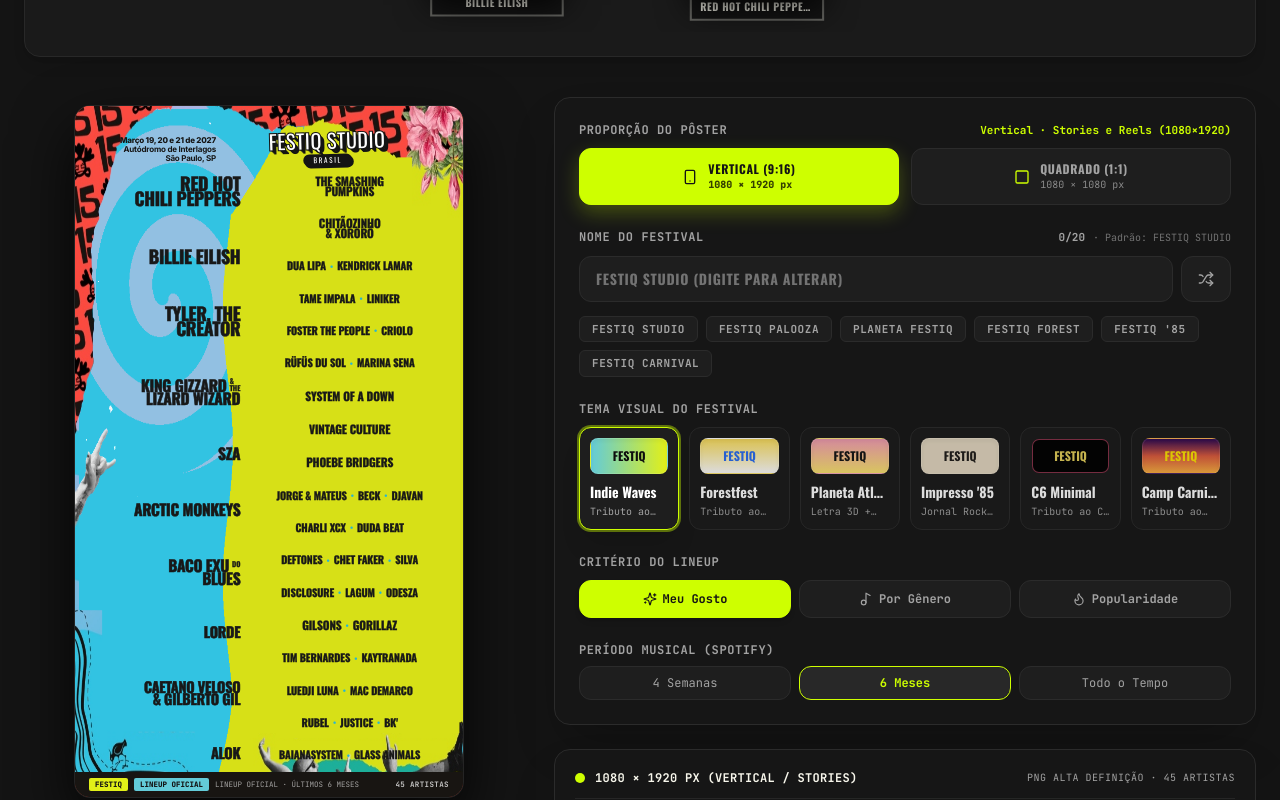
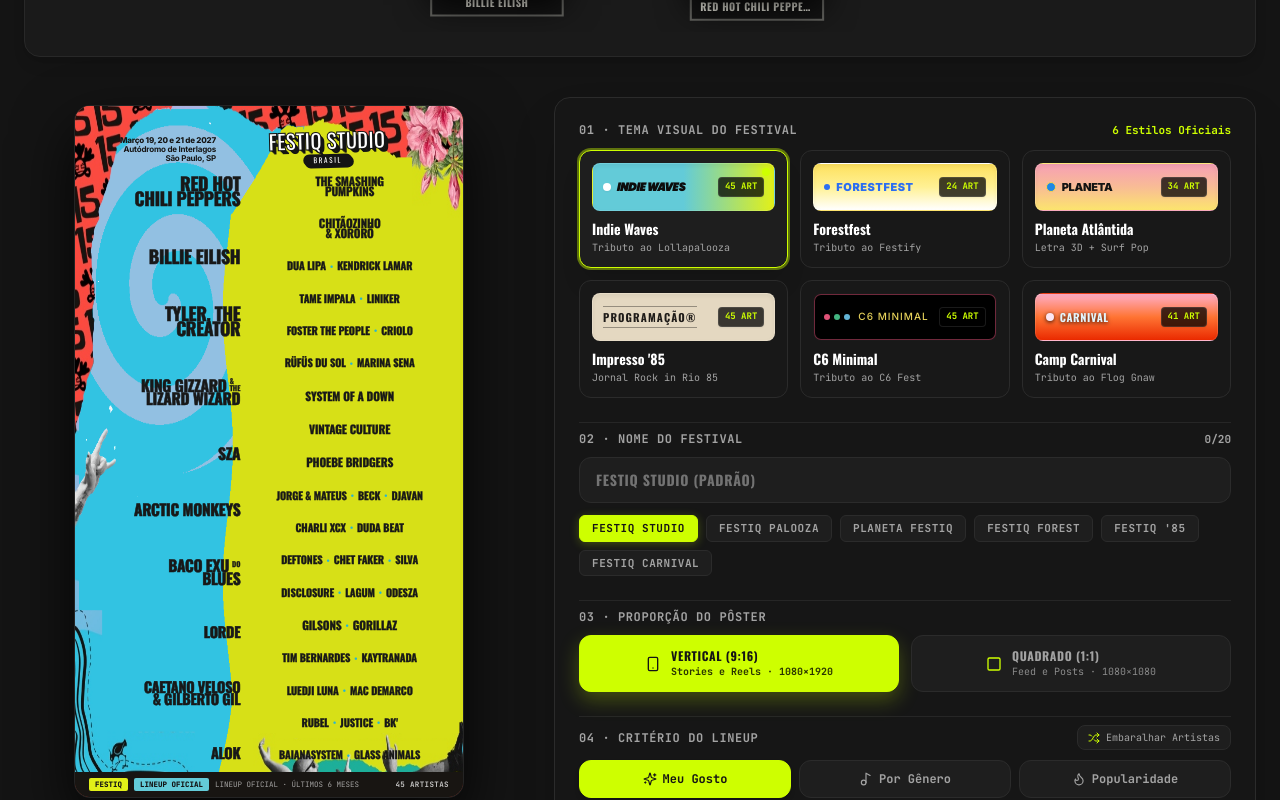
Before and after one commit to lucas-abreu56/festiq, a Next.js app: page / in a window 1280 px wide. Shown: the part 920-1720 px from the top of the page. Built offline with nearby package versions, Linux system fonts and the light colour scheme; a web font is replaced by a local one.

Commit message:
feat(ui): redesenho do console de mixagem com temas sem truncamento, presets ativos e shuffle integrado

```diff
--- a/src/components/controls/CustomizerPanel.tsx
+++ b/src/components/controls/CustomizerPanel.tsx
@@ -2,7 +2,7 @@
 
 import React from "react";
 import { FestivalThemeId, CreationMode, TimeRange, PosterAspectRatio } from "@/lib/lineup-engine";
-import { Sparkles, Music2, Flame, Shuffle, Smartphone, Square } from "lucide-react";
+import { Sparkles, Music2, Flame, Shuffle, Smartphone, Square, X } from "lucide-react";
 import { OptionWheel } from "@/components/reactbits/OptionWheel";
 
 interface CustomizerPanelProps {
@@ -22,48 +22,94 @@
   userName?: string;
 }
 
-const THEMES: { id: FestivalThemeId; name: string; tag: string; bg: string; text: string }[] = [
+interface ThemeMeta {
+  id: FestivalThemeId;
+  name: string;
+  tag: string;
+  artistCount: number;
+  previewBg: string;
+  renderMiniature: () => React.ReactNode;
+}
+
+const THEMES: ThemeMeta[] = [
   {
     id: "lolla",
     name: "Indie Waves",
     tag: "Tributo ao Lollapalooza",
-    bg: "bg-gradient-to-r from-[#63CBD8] to-[#E2F018]",
-    text: "text-[#0D0D0D]",
+    artistCount: 45,
+    previewBg: "bg-gradient-to-r from-[#63CBD8] via-[#63CBD8] to-[#E2F018]",
+    renderMiniature: () => (
+      <div className="flex items-center gap-1.5 z-10 font-frama font-black italic text-[11px] text-[#0D0D0D]">
+        <span className="w-2 h-2 rounded-full bg-white shadow-sm" />
+        <span className="tracking-tight uppercase">INDIE WAVES</span>
+      </div>
+    ),
   },
   {
     id: "festify",
     name: "Forestfest",
     tag: "Tributo ao Festify",
-    bg: "bg-gradient-to-b from-[#FDE05D] to-white",
-    text: "text-[#2B6EF2]",
+    artistCount: 24,
+    previewBg: "bg-gradient-to-b from-[#FDE05D] via-[#FFF194] to-white",
+    renderMiniature: () => (
+      <div className="flex items-center gap-1.5 z-10 font-sans font-black text-[11px] text-[#2B6EF2]">
+        <span className="w-1.5 h-1.5 rounded-full bg-[#2B6EF2]" />
+        <span className="tracking-wider uppercase">FORESTFEST</span>
+      </div>
+    ),
   },
   {
     id: "tropical",
     name: "Planeta Atlântida",
     tag: "Letra 3D + Surf Pop",
-    bg: "bg-gradient-to-b from-[#F69FB5] to-[#FCE46E]",
-    text: "text-[#141414]",
+    artistCount: 34,
+    previewBg: "bg-gradient-to-b from-[#F69FB5] via-[#F8BC95] to-[#FCE46E]",
+    renderMiniature: () => (
+      <div className="flex items-center gap-1.5 z-10 font-sans font-black text-[11px] text-[#141414]">
+        <span className="w-2.5 h-2.5 rounded-full bg-[#1E88E5] border border-amber-300 flex-shrink-0" />
+        <span className="tracking-tight uppercase">PLANETA</span>
+      </div>
+    ),
   },
   {
     id: "retro",
     name: "Impresso '85",
     tag: "Jornal Rock in Rio 85",
-    bg: "bg-[#E4D8C1]",
-    text: "text-[#1F1C19]",
+    artistCount: 45,
+    previewBg: "bg-[#E4D8C1]",
+    renderMiniature: () => (
+      <div className="flex items-center gap-1.5 z-10 font-display font-black text-[11px] text-[#1F1C19] border-y border-[#1F1C19]/40 py-0.5">
+        <span className="tracking-widest uppercase">PROGRAMAÇÃO®</span>
+      </div>
+    ),
   },
   {
     id: "c6fest",
     name: "C6 Minimal",
     tag: "Tributo ao C6 Fest",
-    bg: "bg-[#000000] ring-1 ring-inset ring-[#E05378]/60",
-    text: "text-[#E6D15A]",
+    artistCount: 45,
+    previewBg: "bg-black ring-1 ring-inset ring-[#E05378]/50",
+    renderMiniature: () => (
+      <div className="flex items-center gap-1 z-10 font-sans font-medium text-[10px] text-[#E6D15A]">
+        <span className="w-1.5 h-1.5 rounded-full bg-[#E05378]" />
+        <span className="w-1.5 h-1.5 rounded-full bg-[#43B581]" />
+        <span className="w-1.5 h-1.5 rounded-full bg-[#62B4D6]" />
+        <span className="tracking-widest uppercase ml-1">C6 MINIMAL</span>
+      </div>
+    ),
   },
   {
     id: "floggnaw",
     name: "Camp Carnival",
     tag: "Tributo ao Flog Gnaw",
-    bg: "bg-gradient-to-b from-[#2E0854] via-[#DE5B3E] to-[#FBB040]",
-    text: "text-[#FFE600]",
+    artistCount: 41,
+    previewBg: "bg-gradient-to-b from-[#FFAEC8] via-[#FF7433] to-[#EA2A00]",
+    renderMiniature: () => (
+      <div className="flex items-center gap-1.5 z-10 font-display font-black text-[11px] text-[#E2F6FE] drop-shadow-[0_1px_2px_rgba(0,0,0,0.8)]">
+        <span className="w-2 h-2 rounded-full bg-pink-100" />
+        <span className="tracking-wider uppercase">CARNIVAL</span>
+      </div>
+    ),
   },
 ];
 
@@ -83,7 +129,6 @@
   targetGenre,
   onTargetGenreChange,
   onRegenerate,
-  userName = "MEU",
 }) => {
   const quickSuggestions = [
     "FESTIQ STUDIO",
@@ -94,73 +139,71 @@
     "FESTIQ CARNIVAL",
   ];
 
+  const activeEffectiveName = (festivalName.trim() || "FESTIQ STUDIO").toUpperCase();
+
   return (
-    <div className="w-full space-y-6 bg-[#161616] border border-[#2B2B2B] p-6 rounded-2xl shadow-2xl">
-      {/* 1. Formato do Pôster (9:16 Stories vs 1:1 Quadrado / Feed) */}
+    <div className="w-full space-y-6 bg-[#161616] border border-[#2B2B2B] p-4 sm:p-6 rounded-2xl shadow-2xl">
+      {/* 01 · TEMA VISUAL DO FESTIVAL (Grade 2x3 no Mobile, 3x2 no Tablet e Desktop, Sem Truncamento) */}
       <div className="space-y-2.5">
-        <div className="flex items-center justify-between">
+        <div className="flex items-center justify-between pb-0.5">
           <span className="text-xs font-mono uppercase tracking-wider text-[#A3A3A3] font-bold">
-            Proporção do Pôster
+            01 · Tema Visual do Festival
           </span>
           <span className="text-[11px] font-mono text-[#CEFF00] font-bold">
-            {aspectRatio === "9:16"
-              ? "Vertical · Stories e Reels (1080×1920)"
-              : "Quadrado · Feed (1080×1080)"}
+            6 Estilos Oficiais
           </span>
         </div>
-        <div className="grid grid-cols-2 gap-3">
+
+        <div className="grid grid-cols-2 sm:grid-cols-3 gap-2.5 sm:gap-3">
+          {THEMES.map((t) => {
+            const isSelected = themeId === t.id;
+            return (
               <button
+                key={t.id}
                 type="button"
-            onClick={() => onAspectRatioChange("9:16")}
-            className={`flex items-center justify-center gap-2.5 py-3 px-4 rounded-xl border transition-all active:scale-[0.97] ${
-              aspectRatio === "9:16"
-                ? "bg-[#CEFF00] text-[#141414] border-[#CEFF00] shadow-[0_8px_20px_rgba(206,255,0,0.25)] font-black"
-                : "bg-[#1E1E1E] border-[#2B2B2B] text-[#A3A3A3] hover:text-white hover:border-[#404040]"
+                onClick={() => onThemeChange(t.id)}
+                className={`group flex flex-col items-start p-2.5 sm:p-3 rounded-xl border text-left transition-all relative overflow-hidden active:scale-[0.98] ${
+                  isSelected
+                    ? "border-[#CEFF00] ring-2 ring-[#CEFF00]/40 bg-[#1E1E1E] shadow-xl"
+                    : "border-[#2B2B2B] bg-[#181818] hover:border-[#404040] hover:bg-[#1C1C1C]"
                 }`}
               >
-            <Smartphone className={`w-4 h-4 ${aspectRatio === "9:16" ? "text-[#141414]" : "text-[#CEFF00]"}`} />
-            <div className="text-left">
-              <span className="block text-xs font-display font-bold uppercase tracking-wider">
-                Vertical (9:16)
+                {/* Miniatura Gráfica Autoral do Tema */}
+                <div
+                  className={`w-full h-11 sm:h-12 rounded-lg relative overflow-hidden mb-2 border border-white/10 shadow-inner flex items-center justify-between px-2.5 ${t.previewBg}`}
+                >
+                  {t.renderMiniature()}
+                  <span className="relative z-10 px-1.5 py-0.5 rounded bg-black/75 backdrop-blur-sm text-[9px] font-mono font-bold text-[#CEFF00] border border-white/10 shadow-sm flex-shrink-0">
+                    {t.artistCount} ART
                   </span>
-              <span className={`block text-[10px] font-mono ${aspectRatio === "9:16" ? "text-black/75" : "text-[#8A8A8A]"}`}>
-                1080 × 1920 px
+                  {isSelected && (
+                    <span className="absolute top-1 right-1 w-2 h-2 rounded-full bg-[#CEFF00] shadow-[0_0_8px_#CEFF00]" />
+                  )}
+                </div>
+
+                {/* Nome do Tema (Zero Truncate) */}
+                <span className="font-display font-black text-xs sm:text-sm text-white leading-tight block w-full">
+                  {t.name}
                 </span>
-            </div>
+                {/* Descrição do Tema (Zero Truncate) */}
+                <span className="text-[10px] font-mono text-[#A3A3A3] leading-snug mt-0.5 block w-full">
+                  {t.tag}
+                </span>
               </button>
-
-          <button
-            type="button"
-            onClick={() => onAspectRatioChange("1:1")}
-            className={`flex items-center justify-center gap-2.5 py-3 px-4 rounded-xl border transition-all active:scale-[0.97] ${
-              aspectRatio === "1:1"
-                ? "bg-[#CEFF00] text-[#141414] border-[#CEFF00] shadow-[0_8px_20px_rgba(206,255,0,0.25)] font-black"
-                : "bg-[#1E1E1E] border-[#2B2B2B] text-[#A3A3A3] hover:text-white hover:border-[#404040]"
-            }`}
-          >
-            <Square className={`w-4 h-4 ${aspectRatio === "1:1" ? "text-[#141414]" : "text-[#CEFF00]"}`} />
-            <div className="text-left">
-              <span className="block text-xs font-display font-bold uppercase tracking-wider">
-                Quadrado (1:1)
-              </span>
-              <span className={`block text-[10px] font-mono ${aspectRatio === "1:1" ? "text-black/75" : "text-[#8A8A8A]"}`}>
-                1080 × 1080 px
-              </span>
-            </div>
-          </button>
+            );
+          })}
         </div>
       </div>
 
-      {/* 2. Nome do Festival */}
-      <div className="space-y-2.5">
+      {/* 02 · NOME DO FESTIVAL & PRESETS (Input com Botão Limpar e Presets com Estado Ativo) */}
+      <div className="space-y-2.5 pt-2 border-t border-[#262626]">
         <div className="flex items-center justify-between">
           <label
             htmlFor="festival-name-input"
             className="block text-xs font-mono uppercase tracking-wider text-[#A3A3A3] font-bold"
           >
-            Nome do Festival
+            02 · Nome do Festival
           </label>
-          <div className="flex items-center gap-2">
           <span
             className={`text-[11px] font-mono font-bold ${
               festivalName.length >= 20
@@ -172,40 +215,46 @@
           >
             {festivalName.length}/20
           </span>
-            <span className="text-[10px] font-mono text-[#737373]">
-              · Padrão: FESTIQ STUDIO
-            </span>
         </div>
-        </div>
-        <div className="flex gap-2">
+
+        <div className="relative flex items-center">
           <input
             id="festival-name-input"
             type="text"
             value={festivalName}
             maxLength={20}
             onChange={(e) => onFestivalNameChange(e.target.value.slice(0, 20))}
-            className="flex-1 bg-[#1E1E1E] border border-[#2B2B2B] rounded-xl px-4 py-3 text-sm font-display font-bold uppercase tracking-wider text-white placeholder-[#737373] focus:outline-none focus:border-[#CEFF00] transition-colors"
-            placeholder="FESTIQ STUDIO (DIGITE PARA ALTERAR)"
+            className="w-full bg-[#1E1E1E] border border-[#2B2B2B] rounded-xl pl-4 pr-10 py-3 text-sm font-display font-bold uppercase tracking-wider text-white placeholder-[#737373] focus:outline-none focus:border-[#CEFF00] transition-colors"
+            placeholder="FESTIQ STUDIO (PADRÃO)"
           />
+          {festivalName.length > 0 && (
             <button
               type="button"
-            onClick={onRegenerate}
-            title="Sortear nova ordem do lineup"
-            className="px-4 bg-[#1E1E1E] border border-[#2B2B2B] hover:border-[#CEFF00] hover:text-[#CEFF00] rounded-xl text-[#A3A3A3] transition-all flex items-center justify-center active:scale-[0.97]"
+              onClick={() => onFestivalNameChange("")}
+              title="Restaurar padrão FESTIQ STUDIO"
+              className="absolute right-3 p-1 rounded-md text-[#737373] hover:text-white hover:bg-[#2B2B2B] transition-colors"
             >
-            <Shuffle className="w-4 h-4" />
+              <X className="w-4 h-4" />
             </button>
+          )}
         </div>
-        {/* Sugestões Rápidas em Estilo Ticket Badge */}
-        <div className="flex flex-wrap gap-2 pt-1">
+
+        {/* Sugestões Rápidas em Estilo Ticket Badge com Estado Ativo Real */}
+        <div className="flex flex-wrap gap-1.5 sm:gap-2 pt-0.5">
           {quickSuggestions.map((sug) => {
             const isDefault = sug === "FESTIQ STUDIO";
+            const isActive = activeEffectiveName === sug;
+
             return (
               <button
                 key={sug}
                 type="button"
                 onClick={() => onFestivalNameChange(isDefault ? "" : sug)}
-                className="text-[11px] font-mono font-bold uppercase tracking-wider px-3 py-1 bg-[#1E1E1E] border border-[#2B2B2B] rounded-md text-[#A3A3A3] hover:text-[#141414] hover:bg-[#CEFF00] hover:border-[#CEFF00] transition-all active:scale-[0.97]"
+                className={`text-[10px] sm:text-[11px] font-mono font-bold uppercase tracking-wider px-2.5 sm:px-3 py-1 rounded-md border transition-all active:scale-[0.97] ${
+                  isActive
+                    ? "bg-[#CEFF00] text-[#141414] border-[#CEFF00] font-black shadow-[0_2px_10px_rgba(206,255,0,0.25)]"
+                    : "bg-[#1E1E1E] border-[#2B2B2B] text-[#A3A3A3] hover:text-white hover:border-[#404040]"
+                }`}
               >
                 {sug}
               </button>
@@ -214,87 +263,113 @@
         </div>
       </div>
 
-      {/* 3. Seleção de Tema Visual */}
-      <div className="space-y-2.5">
+      {/* 03 · PROPORÇÃO DO PÔSTER (Sem quebra de 'px' órfão no Mobile) */}
+      <div className="space-y-2.5 pt-2 border-t border-[#262626]">
         <span className="block text-xs font-mono uppercase tracking-wider text-[#A3A3A3] font-bold">
-          Tema Visual do Festival
+          03 · Proporção do Pôster
         </span>
-        <div className="grid grid-cols-2 sm:grid-cols-3 lg:grid-cols-3 xl:grid-cols-6 gap-2.5">
-          {THEMES.map((t) => {
-            const isSelected = themeId === t.id;
-            return (
+
+        <div className="grid grid-cols-2 gap-2.5 sm:gap-3">
           <button
-                key={t.id}
             type="button"
-                onClick={() => onThemeChange(t.id)}
-                className={`flex flex-col items-start p-2.5 rounded-xl border text-left transition-all relative overflow-hidden active:scale-[0.97] ${
-                  isSelected
-                    ? "border-[#CEFF00] ring-2 ring-[#CEFF00]/40 bg-[#1E1E1E] shadow-xl"
-                    : "border-[#2B2B2B] bg-[#1A1A1A] hover:border-[#404040] opacity-85 hover:opacity-100"
+            onClick={() => onAspectRatioChange("9:16")}
+            className={`flex items-center justify-center gap-2 sm:gap-2.5 py-3 px-2.5 sm:px-4 rounded-xl border transition-all active:scale-[0.97] ${
+              aspectRatio === "9:16"
+                ? "bg-[#CEFF00] text-[#141414] border-[#CEFF00] shadow-[0_8px_20px_rgba(206,255,0,0.25)] font-black"
+                : "bg-[#1E1E1E] border-[#2B2B2B] text-[#A3A3A3] hover:text-white hover:border-[#404040]"
             }`}
           >
-                <div
-                  className={`w-full h-9 rounded-lg ${t.bg} border border-white/10 mb-2 flex items-center justify-center font-display font-black text-xs ${t.text} shadow-inner`}
+            <Smartphone className={`w-4 h-4 flex-shrink-0 ${aspectRatio === "9:16" ? "text-[#141414]" : "text-[#CEFF00]"}`} />
+            <div className="text-left">
+              <span className="block text-xs font-display font-bold uppercase tracking-wider whitespace-nowrap">
+                Vertical (9:16)
+              </span>
+              <span className={`block text-[10px] font-mono whitespace-nowrap ${aspectRatio === "9:16" ? "text-black/80 font-bold" : "text-[#8A8A8A]"}`}>
+                Stories e Reels · 1080×1920
+              </span>
+            </div>
+          </button>
+
+          <button
+            type="button"
+            onClick={() => onAspectRatioChange("1:1")}
+            className={`flex items-center justify-center gap-2 sm:gap-2.5 py-3 px-2.5 sm:px-4 rounded-xl border transition-all active:scale-[0.97] ${
+              aspectRatio === "1:1"
+                ? "bg-[#CEFF00] text-[#141414] border-[#CEFF00] shadow-[0_8px_20px_rgba(206,255,0,0.25)] font-black"
+                : "bg-[#1E1E1E] border-[#2B2B2B] text-[#A3A3A3] hover:text-white hover:border-[#404040]"
+            }`}
           >
-                  FESTIQ
+            <Square className={`w-4 h-4 flex-shrink-0 ${aspectRatio === "1:1" ? "text-[#141414]" : "text-[#CEFF00]"}`} />
+            <div className="text-left">
+              <span className="block text-xs font-display font-bold uppercase tracking-wider whitespace-nowrap">
+                Quadrado (1:1)
+              </span>
+              <span className={`block text-[10px] font-mono whitespace-nowrap ${aspectRatio === "1:1" ? "text-black/80 font-bold" : "text-[#8A8A8A]"}`}>
+                Feed e Posts · 1080×1080
+              </span>
             </div>
-                <span className="font-display font-black text-xs sm:text-sm text-white leading-tight truncate w-full">
-                  {t.name}
-                </span>
-                <span className="text-[10px] font-mono text-[#A3A3A3] line-clamp-1 mt-0.5">
-                  {t.tag}
-                </span>
           </button>
-            );
-          })}
         </div>
       </div>
 
-      {/* 4. Modo do Lineup & ReactBits OptionWheel */}
-      <div className="space-y-2.5">
+      {/* 04 · CRITÉRIO DO LINEUP & PERÍODO MUSICAL (Com Botão Embaralhar Artistas Integrado) */}
+      <div className="space-y-2.5 pt-2 border-t border-[#262626]">
+        <div className="flex items-center justify-between">
           <span className="block text-xs font-mono uppercase tracking-wider text-[#A3A3A3] font-bold">
-          Critério do Lineup
+            04 · Critério do Lineup
           </span>
+          <button
+            type="button"
+            onClick={onRegenerate}
+            aria-label="Embaralhar Artistas"
+            title="Embaralhar ordem dos artistas do festival"
+            className="flex items-center gap-1.5 px-2.5 py-1 rounded-lg bg-[#1E1E1E] border border-[#2B2B2B] hover:border-[#CEFF00] hover:text-[#CEFF00] text-[10px] font-mono text-[#A3A3A3] transition-all active:scale-[0.97]"
+          >
+            <Shuffle className="w-3 h-3 text-[#CEFF00]" />
+            <span>Embaralhar Artistas</span>
+          </button>
+        </div>
+
         <div className="grid grid-cols-3 gap-2">
           <button
             type="button"
             onClick={() => onModeChange("taste")}
-            className={`flex items-center justify-center gap-1.5 py-2.5 px-3 rounded-xl border text-xs font-mono font-bold transition-all active:scale-[0.97] ${
+            className={`flex items-center justify-center gap-1 sm:gap-1.5 py-2.5 px-1 sm:px-2 rounded-xl border text-[11px] sm:text-xs font-mono font-bold transition-all whitespace-nowrap active:scale-[0.97] ${
               mode === "taste"
                 ? "bg-[#CEFF00] text-[#141414] border-[#CEFF00] font-black shadow-md"
                 : "bg-[#1E1E1E] border-[#2B2B2B] text-[#A3A3A3] hover:text-white"
             }`}
           >
-            <Sparkles className="w-3.5 h-3.5" />
+            <Sparkles className="w-3.5 h-3.5 flex-shrink-0" />
             <span>Meu Gosto</span>
           </button>
           <button
             type="button"
             onClick={() => onModeChange("genre")}
-            className={`flex items-center justify-center gap-1.5 py-2.5 px-3 rounded-xl border text-xs font-mono font-bold transition-all active:scale-[0.97] ${
+            className={`flex items-center justify-center gap-1 sm:gap-1.5 py-2.5 px-1 sm:px-2 rounded-xl border text-[11px] sm:text-xs font-mono font-bold transition-all whitespace-nowrap active:scale-[0.97] ${
               mode === "genre"
                 ? "bg-[#CEFF00] text-[#141414] border-[#CEFF00] font-black shadow-md"
                 : "bg-[#1E1E1E] border-[#2B2B2B] text-[#A3A3A3] hover:text-white"
             }`}
           >
-            <Music2 className="w-3.5 h-3.5" />
+            <Music2 className="w-3.5 h-3.5 flex-shrink-0" />
             <span>Por Gênero</span>
           </button>
           <button
             type="button"
             onClick={() => onModeChange("popularity")}
-            className={`flex items-center justify-center gap-1.5 py-2.5 px-3 rounded-xl border text-xs font-mono font-bold transition-all active:scale-[0.97] ${
+            className={`flex items-center justify-center gap-1 sm:gap-1.5 py-2.5 px-1 sm:px-2 rounded-xl border text-[11px] sm:text-xs font-mono font-bold transition-all whitespace-nowrap active:scale-[0.97] ${
               mode === "popularity"
                 ? "bg-[#CEFF00] text-[#141414] border-[#CEFF00] font-black shadow-md"
                 : "bg-[#1E1E1E] border-[#2B2B2B] text-[#A3A3A3] hover:text-white"
             }`}
           >
-            <Flame className="w-3.5 h-3.5" />
+            <Flame className="w-3.5 h-3.5 flex-shrink-0" />
             <span>Popularidade</span>
           </button>
         </div>
 
-        {/* Seletor com ReactBits OptionWheel */}
+        {/* Seletor com ReactBits OptionWheel em Grade Flexível */}
         {mode === "genre" && (
           <div className="pt-2">
             <span className="block text-[11px] font-mono text-[#A3A3A3] mb-1 font-semibold uppercase">
@@ -307,10 +382,9 @@
             />
           </div>
         )}
-      </div>
 
-      {/* 5. Período das Estatísticas */}
-      <div className="space-y-2">
+        {/* Período Musical */}
+        <div className="space-y-2 pt-2 border-t border-[#262626]">
           <span className="block text-xs font-mono uppercase tracking-wider text-[#A3A3A3] font-bold">
             Período Musical (Spotify)
           </span>
@@ -318,9 +392,9 @@
             <button
               type="button"
               onClick={() => onTimeRangeChange("short_term")}
-            className={`py-2 px-2 text-center rounded-xl border text-xs font-mono transition-all active:scale-[0.97] ${
+              className={`py-2 px-1 sm:px-2 text-center rounded-xl border text-[11px] sm:text-xs font-mono font-bold transition-all whitespace-nowrap active:scale-[0.97] ${
                 timeRange === "short_term"
-                ? "bg-[#282828] border-[#CEFF00] text-[#CEFF00] font-bold"
+                  ? "bg-[#CEFF00] text-[#141414] border-[#CEFF00] shadow-md font-black"
                   : "bg-[#1E1E1E] border-[#2B2B2B] text-[#A3A3A3] hover:text-white"
               }`}
             >
@@ -329,9 +403,9 @@
             <button
               type="button"
               onClick={() => onTimeRangeChange("medium_term")}
-            className={`py-2 px-2 text-center rounded-xl border text-xs font-mono transition-all active:scale-[0.97] ${
+              className={`py-2 px-1 sm:px-2 text-center rounded-xl border text-[11px] sm:text-xs font-mono font-bold transition-all whitespace-nowrap active:scale-[0.97] ${
                 timeRange === "medium_term"
-                ? "bg-[#282828] border-[#CEFF00] text-[#CEFF00] font-bold"
+                  ? "bg-[#CEFF00] text-[#141414] border-[#CEFF00] shadow-md font-black"
                   : "bg-[#1E1E1E] border-[#2B2B2B] text-[#A3A3A3] hover:text-white"
               }`}
             >
@@ -340,9 +414,9 @@
             <button
               type="button"
               onClick={() => onTimeRangeChange("long_term")}
-            className={`py-2 px-2 text-center rounded-xl border text-xs font-mono transition-all active:scale-[0.97] ${
+              className={`py-2 px-1 sm:px-2 text-center rounded-xl border text-[11px] sm:text-xs font-mono font-bold transition-all whitespace-nowrap active:scale-[0.97] ${
                 timeRange === "long_term"
-                ? "bg-[#282828] border-[#CEFF00] text-[#CEFF00] font-bold"
+                  ? "bg-[#CEFF00] text-[#141414] border-[#CEFF00] shadow-md font-black"
                   : "bg-[#1E1E1E] border-[#2B2B2B] text-[#A3A3A3] hover:text-white"
               }`}
             >
@@ -351,5 +425,6 @@
           </div>
         </div>
       </div>
+    </div>
   );
 };
```
Lines whose indentation alone changed are shown as unchanged.
